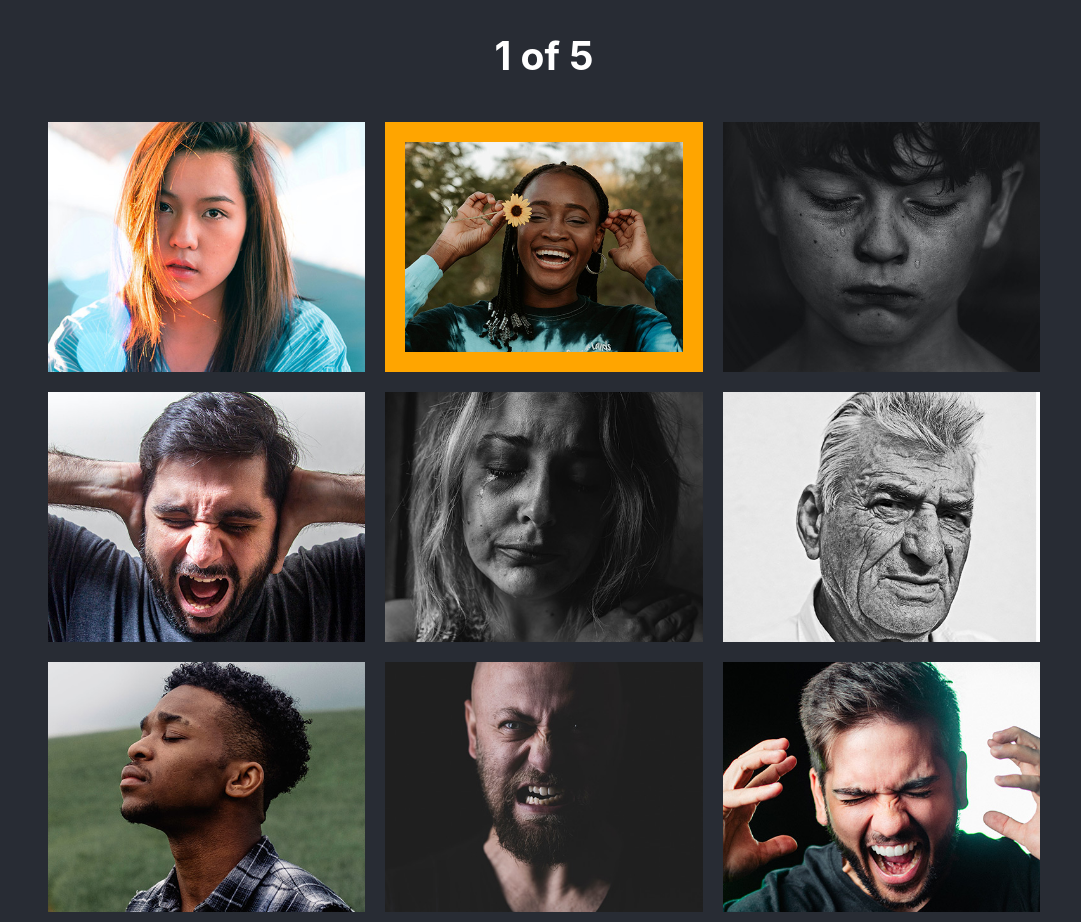
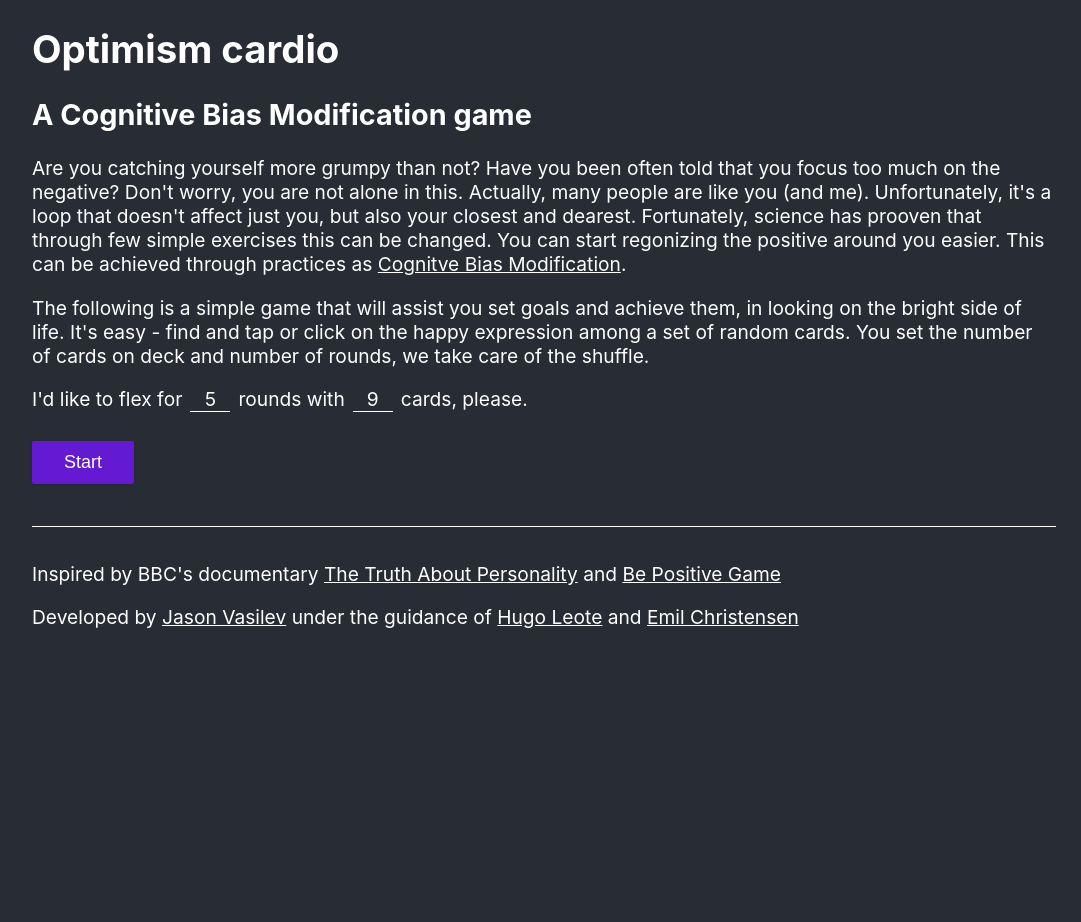
Before and after one commit to jason-vasilev/CBM-game, a React (Create React App) app: page / in a window 1280 px wide. Shown: the whole page, without its empty margins (96-1177 px from the left). After the commit the page ends 800 px from the top, so only its background shows below. Built offline with nearby package versions, Linux system fonts and the light colour scheme.

Commit message:
Add intro, split code, settings

```diff
--- a/src/App.css
+++ b/src/App.css
@@ -1,21 +1,54 @@
 .App {
-  text-align: center;
+	width: 100%;
+	max-width: 1024px;
+	margin: 0 auto;
 }
 
-.App-logo {
-  height: 40vmin;
-  pointer-events: none;
+a {
+	color: white;
 }
 
-.App-link {
-  color: #61dafb;
+a:visited {
+	color: #b3b3b3;
 }
 
-@keyframes App-logo-spin {
-  from {
-    transform: rotate(0deg);
-  }
-  to {
-    transform: rotate(360deg);
-  }
+footer {
+	padding-top: 16px;
+	border-top: 1px solid white;
+	margin-top: 32px;
 }
+
+input {
+	all: unset;
+	width: 40px;
+	border: 0;
+	border-bottom: 1px solid white;
+
+	color: inherit;
+	text-align: center;
+
+	background-color: transparent;
+	appearance: none;
+	-webkit-appearance: none;
+}
+
+input[type=number] {
+	-moz-appearance: textfield;
+	appearance: textfield;
+	margin: 0 8px;
+}
+
+::selection {
+	background: #6419D2;
+}
+
+input[type=number]:focus {
+	outline: 2px solid #6419D2;
+	border-bottom-color: #6419D2;
+}
+
+input[type=number]::-webkit-inner-spin-button {
+  -webkit-appearance: none;
+  appearance: none;
+  margin: 0;
+}
--- a/src/App.js
+++ b/src/App.js
@@ -1,12 +1,16 @@
 import React from 'react';
 import './App.css';
-import Board from './board/Board';
+import Start from './start/Start';
+import Header from './header/Header';
+import Footer from './footer/Footer';
 
 function App() {
 	return (
 		<div className="App">
 			<header className="App-header">
-				<Board />
+				<Header />
+				<Start />
+				<Footer />
 			</header>
 		</div>
 	);
--- a/src/board/Board.js
+++ b/src/board/Board.js
@@ -1,6 +1,7 @@
 /* eslint-disable no-param-reassign */
 /* eslint-disable no-plusplus */
 import React, { useState } from 'react';
+import PropTypes from 'prop-types';
 import Card from '../card/Card';
 import cardData from '../data/cards-data.json';
 import './style.css';
@@ -23,8 +24,13 @@ function getRandom(arr, n) {
 	return result;
 }
 
-function Board() {
-	const cards = getRandom(cardData.otherCards, 8);
+function Board(props) {
+	const {
+		cardCount,
+		roundsCount,
+	} = props;
+
+	const cards = getRandom(cardData.otherCards, cardCount - 1);
 	const happyCard = cardData.happyCards[Math.floor(Math.random() * cardData.happyCards.length)];
 
 	const [rounds, setRounds] = useState(1);
@@ -36,9 +42,9 @@ function Board() {
 
 	return (
 		<section>
-			{rounds <= 5 && (
+			{rounds <= roundsCount && (
 				<>
-					<h2>{`${rounds} of 5`}</h2>
+					<h2 className="rounds-progress">{`${rounds} of ${roundsCount}`}</h2>
 					<div className="board">
 						{cards.map((card) => {
 							return (
@@ -57,4 +63,14 @@ function Board() {
 	);
 }
 
+Board.defaultProps = {
+	cardCount: 9,
+	roundsCount: 5,
+};
+
+Board.propTypes = {
+	cardCount: PropTypes.number,
+	roundsCount: PropTypes.number,
+};
+
 export default Board;
--- a/src/board/style.css
+++ b/src/board/style.css
@@ -1,8 +1,9 @@
 .board {
-	width: 100%;
-	max-width: 1024px;
-	margin: 0 auto;
 	display: flex;
 	flex-wrap: wrap;
 	justify-content: center;
 }
+
+.rounds-progress {
+	text-align: center;
+}
--- a/src/card/style.css
+++ b/src/card/style.css
@@ -5,6 +5,7 @@
 	margin: 10px;
 	padding: 0;
 	border: 0;
+	border-radius: 4px;
 
 	background-size: cover;
 	background-repeat: no-repeat;
@@ -13,7 +14,7 @@
 
 .card--happy {
 	/* TODO: remove before deployment */
-	border: 20px solid orange;
+	/* border: 20px solid orange; */
 }
 
 .card--faded {
--- /dev/null
+++ b/src/footer/Footer.js
@@ -0,0 +1,32 @@
+import React from 'react';
+
+function Footer() {
+	return (
+		<footer>
+			<p>
+				Inspired by BBC&apos;s documentary
+				{' '}
+				<a href="https://www.bbc.co.uk/programmes/b036ypxw" target="_blank" rel="noreferrer noopener">The Truth About Personality</a>
+				{' '}
+				and
+				{' '}
+				<a href="https://bepositivegame.com/" target="_blank" rel="noreferrer noopener">Be Positive Game</a>
+			</p>
+			<p>
+				Developed by
+				{' '}
+				<a href="https://github.com/jason-vasilev" target="_blank" rel="noreferrer noopener">Jason Vasilev</a>
+				{' '}
+				under the guidance of
+				{' '}
+				<a href="https://github.com/hleote" target="_blank" rel="noreferrer noopener">Hugo Leote</a>
+				{' '}
+				and
+				{' '}
+				<a href="https://github.com/emilchristensen" target="_blank" rel="noreferrer noopener">Emil Christensen</a>
+			</p>
+		</footer>
+	);
+}
+
+export default Footer;
--- /dev/null
+++ b/src/header/Header.js
@@ -0,0 +1,14 @@
+import React from 'react';
+
+function Header() {
+	return (
+		<header>
+			<hgroup>
+				<h1>Optimism cardio</h1>
+				<h2>A Cognitive Bias Modification game</h2>
+			</hgroup>
+		</header>
+	);
+}
+
+export default Header;
--- /dev/null
+++ b/src/header/style.css
@@ -0,0 +1,58 @@
+.btnStart {
+	background: #6419D2;
+	border: none;
+	cursor: pointer;
+	outline: none;
+	box-shadow: none;
+	padding: 16px 32px;
+	border-radius: 2px;
+
+	font-size: 18px;
+	line-height: 1.5;
+	color: inherit;
+
+	overflow: hidden;
+	-webkit-backface-visibility: hidden;
+	z-index: 2;
+
+	position: relative;
+
+	margin: 10px 0;
+	box-shadow: 0 1px 2px rgba(0,0,0,0.12);
+	transition: 0.3s all cubic-bezier(.5, 2, .5, .75);
+}
+
+.btnStart:hover span.text,
+.btnStart:focus span.text {
+	transform: translateY(60px);
+	padding: 16px 32px;
+	opacity: 0;
+}
+
+.btnStart:hover span.hover,
+.btnStart:focus span.hover {
+	transform: translate3d(0, 0, 0);
+}
+
+.btnStart:active {
+	box-shadow: 0 4px 6px rgba(255, 255, 255, 0.5), 0 8px 12px rgba(255, 255, 255, 0.5);
+}
+
+.text {
+	transition: 0.4s all cubic-bezier(.5, 2, .5, .75);
+}
+
+.hover {
+	position: absolute;
+	top: 0;
+	left: 0;
+	width: 100%;
+	padding: 16px 0px;
+	background: #03A9F4;
+	line-height: 1.5;
+
+	text-shadow: 0 1px 1px rgba(0,0,0,0.12);
+
+	transform: translate3d(0, -100%, 0);
+	transition: 0.3s all cubic-bezier(.5, 2, .5, .75);
+}
--- a/src/index.css
+++ b/src/index.css
@@ -7,7 +7,7 @@ body {
 	-moz-osx-font-smoothing: grayscale;
 
 	background-color: #282c34;
-  font-size: calc(10px + 2vmin);
+	font-size: 1.2rem;
 	color: white;
 }
 
--- /dev/null
+++ b/src/start/Start.js
@@ -0,0 +1,81 @@
+/* eslint-disable max-len */
+import React, { useState } from 'react';
+import Board from '../board/Board';
+import './style.css';
+
+function Start() {
+	const [startGame, setStartGame] = useState(false);
+	const [cardCount, setCardCount] = useState(9);
+	const [roundsCount, setRoundsCount] = useState(5);
+
+	const onClickHandle = () => {
+		setStartGame(true);
+	};
+
+	const onCardCountChange = (e) => {
+		const inputCardCount = e.target.value;
+
+		if (inputCardCount > 10) {
+			setCardCount(10);
+		} else if (inputCardCount < 2) {
+			setCardCount(2);
+		} else {
+			setCardCount(inputCardCount);
+		}
+	};
+
+	const onRoundsCountChange = (e) => {
+		const inputRoundsCount = e.target.value;
+
+		if (inputRoundsCount > 50) {
+			setRoundsCount(50);
+		} else if (inputRoundsCount < 2) {
+			setRoundsCount(2);
+		} else {
+			setRoundsCount(inputRoundsCount);
+		}
+	};
+
+	return (
+		<>
+			{!startGame && (
+				<>
+					<p>
+						Are you catching yourself more grumpy than not? Have you been often told that you focus too much on the negative? Don&apos;t worry, you are not alone in this. Actually, many people are like you (and me). Unfortunately, it&apos;s a loop that doesn&apos;t affect just you, but also your closest and dearest. Fortunately, science has prooven that through few simple exercises this can be changed. You can start regonizing the positive around you easier. This can be achieved through practices as
+						{' '}
+						<a href="https://en.wikipedia.org/wiki/Cognitive_bias_modification" target="_blank" rel="noreferrer noopener">Cognitve Bias Modification</a>
+						.
+					</p>
+
+					<p>The following is a simple game that will assist you set goals and achieve them, in looking on the bright side of life. It&apos;s easy - find and tap or click on the happy expression among a set of random cards. You set the number of cards on deck and number of rounds, we take care of the shuffle.</p>
+
+					<p>
+						I&apos;d like to flex for
+						<input title="Count of rounds" id="rounds-count" type="number" min="2" max="50" value={roundsCount} onChange={onRoundsCountChange} />
+						rounds with
+						<input title="Count of cards" id="card-count" type="number" min="2" max="10" value={cardCount} onChange={onCardCountChange} />
+						cards, please.
+					</p>
+
+					<button
+						type="button"
+						onClick={onClickHandle}
+						className="btn btnStart"
+					>
+						<span className="btnStartText">
+							Start
+						</span>
+
+						<span className="btnStartHover">
+							Here we go &rarr;
+						</span>
+					</button>
+				</>
+			)}
+
+			{startGame && <Board cardCount={cardCount} roundsCount={roundsCount} />}
+		</>
+	);
+}
+
+export default Start;
--- /dev/null
+++ b/src/start/style.css
@@ -0,0 +1,58 @@
+.btnStart {
+	background: #6419D2;
+	border: none;
+	cursor: pointer;
+	outline: none;
+	box-shadow: none;
+	padding: 8px 32px;
+	border-radius: 2px;
+
+	font-size: 18px;
+	line-height: 1.5;
+	color: inherit;
+
+	overflow: hidden;
+	-webkit-backface-visibility: hidden;
+	z-index: 2;
+
+	position: relative;
+
+	margin: 10px 0;
+	box-shadow: 0 1px 2px rgba(0,0,0,0.12);
+	transition: 0.3s all cubic-bezier(.5, 2, .5, .75);
+}
+
+.btnStart:hover .btnStartText,
+.btnStart:focus .btnStartText {
+	transform: translateY(60px);
+	padding: 8px 32px;
+	opacity: 0;
+}
+
+.btnStart:hover .btnStartHover,
+.btnStart:focus .btnStartHover {
+	transform: translate3d(0, 0, 0);
+}
+
+.btnStart:active {
+	box-shadow: 0px 2px 42px rgba(100, 25, 210, 0.5), 0 8px 12px rgba(100, 25, 210, 0.5);
+}
+
+.btnStartText {
+	transition: 0.4s all cubic-bezier(.5, 2, .5, .75);
+}
+
+.btnStartHover {
+	position: absolute;
+	top: 0;
+	left: 0;
+	width: 100%;
+	padding: 8px 0px;
+	background: #036CF4;
+	line-height: 1.5;
+
+	text-shadow: 0 1px 1px rgba(0,0,0,0.12);
+
+	transform: translate3d(0, -100%, 0);
+	transition: 0.3s all cubic-bezier(.5, 2, .5, .75);
+}
```
Lines whose indentation alone changed are shown as unchanged.
